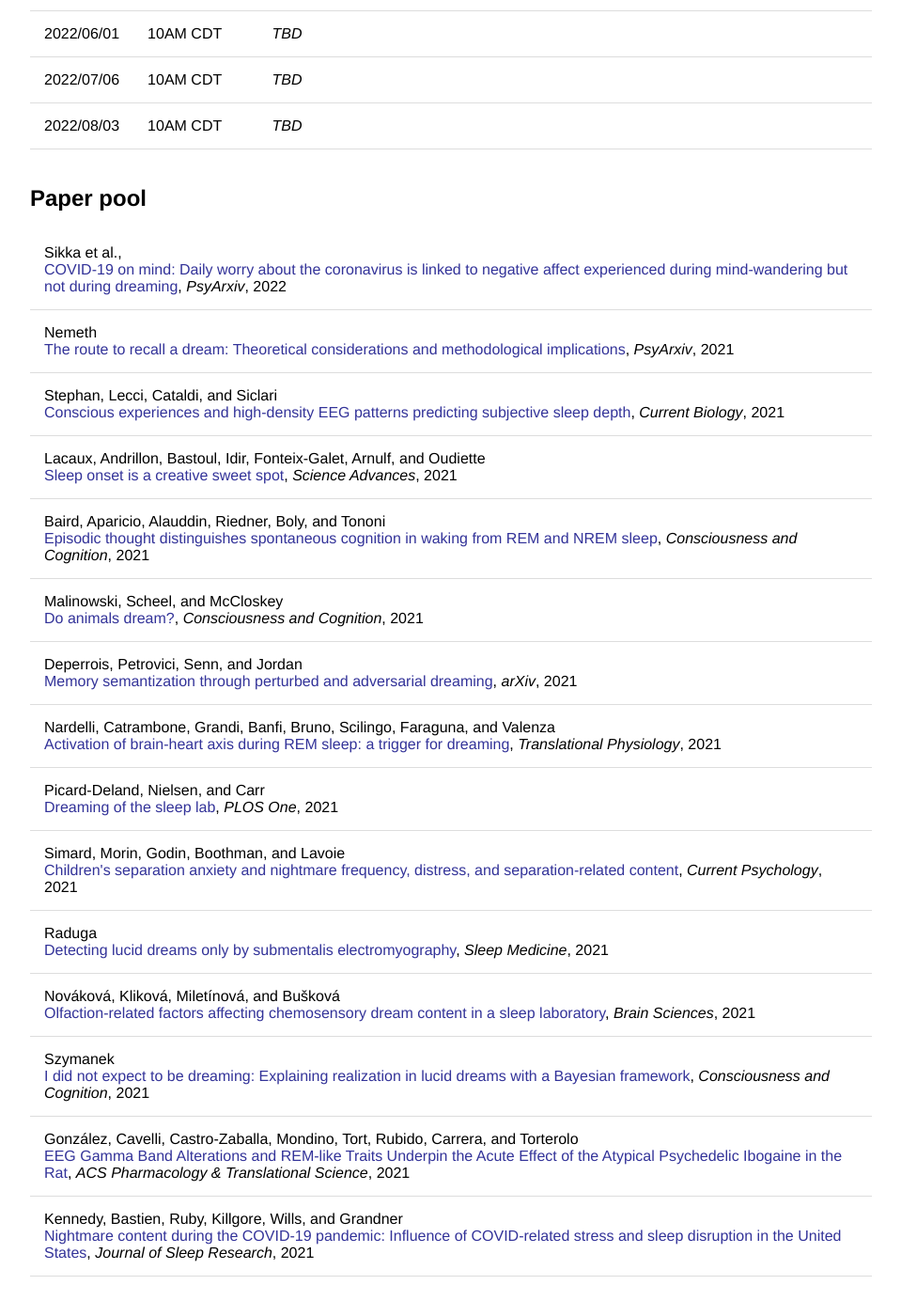
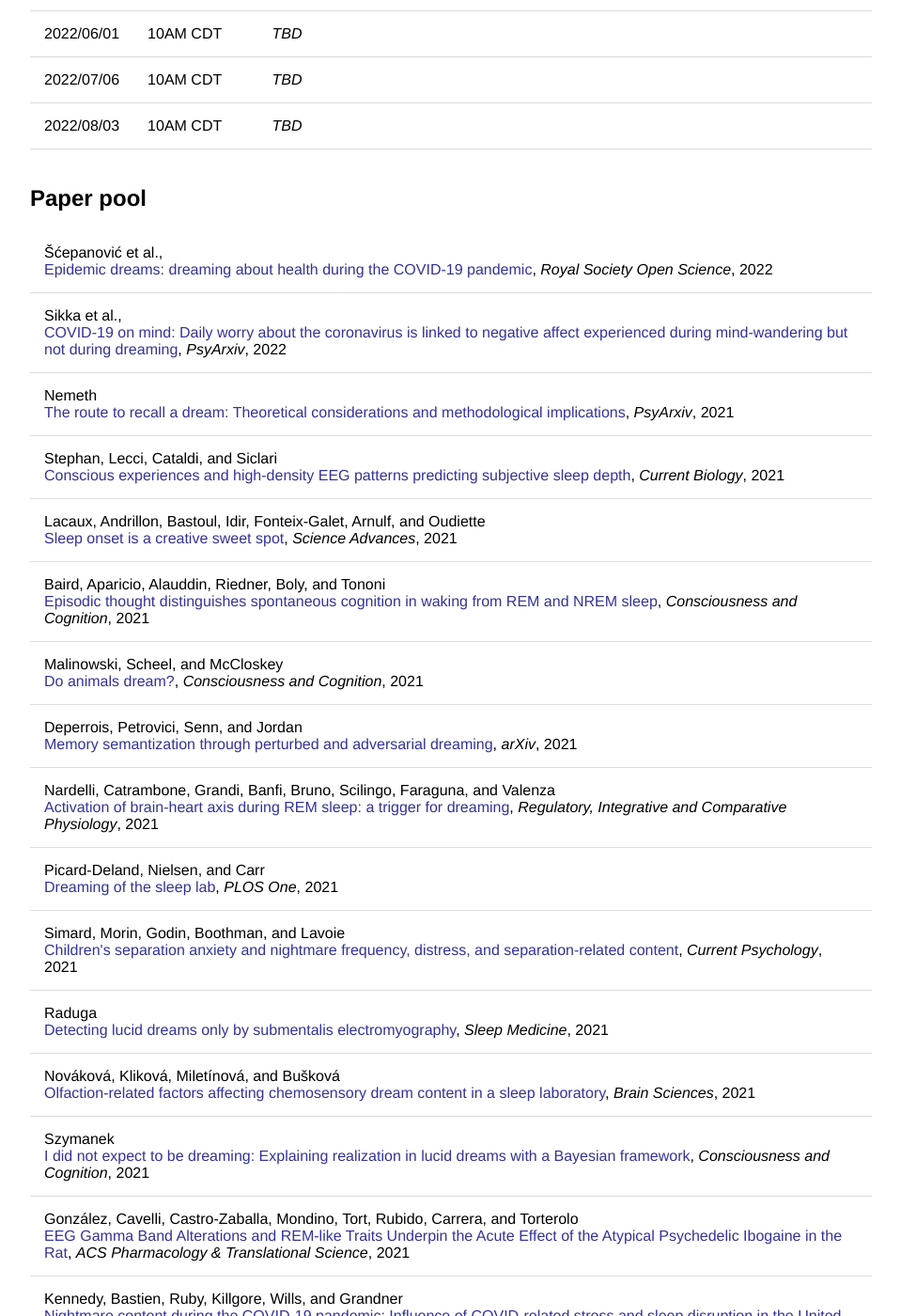
Before and after one commit to remrama/remrama.github.io, a Jekyll site: the page built from drrc/index.html, in a window 1280 px wide and 1400 px high, scrolled down 901 px. Shown: the whole window at 94% size, without its empty margins (160-1119 px from the left). Built offline with Jekyll 4.4.1, drawn with Linux system fonts in a browser that asks for light colours.

Commit message:
Update index.html

```diff
--- a/drrc/index.html
+++ b/drrc/index.html
@@ -76,6 +76,9 @@ title: DRRC
             <col span="1" style="width: 100%;">
         </colgroup>
         <tr>
+            <td>Šćepanović et al.,<br><a href="https://doi.org/10.1098/rsos.211080">Epidemic dreams: dreaming about health during the COVID-19 pandemic</a>, <i>Royal Society Open Science</i>, 2022</td>
+        </tr>
+        <tr>
             <td>Sikka et al.,<br><a href="https://doi.org/10.31234/osf.io/bk4tn">COVID-19 on mind: Daily worry about the coronavirus is linked to negative affect experienced during mind-wandering but not during dreaming</a>, <i>PsyArxiv</i>, 2022</td>
         </tr>
         <tr>
@@ -97,7 +100,7 @@ title: DRRC
             <td>Deperrois, Petrovici, Senn, and Jordan<br><a href="https://arxiv.org/abs/2109.04261">Memory semantization through perturbed and adversarial dreaming</a>, <i>arXiv</i>, 2021</td>
         </tr>
         <tr>
-            <td>Nardelli, Catrambone, Grandi, Banfi, Bruno, Scilingo, Faraguna, and Valenza<br><a href="https://doi.org/10.1152/ajpregu.00306.2020">Activation of brain-heart axis during REM sleep: a trigger for dreaming</a>, <i>Translational Physiology</i>, 2021</td>
+            <td>Nardelli, Catrambone, Grandi, Banfi, Bruno, Scilingo, Faraguna, and Valenza<br><a href="https://doi.org/10.1152/ajpregu.00306.2020">Activation of brain-heart axis during REM sleep: a trigger for dreaming</a>, <i>Regulatory, Integrative and Comparative Physiology</i>, 2021</td>
         </tr>
         <tr>
             <td>Picard-Deland, Nielsen, and Carr<br><a href="https://doi.org/10.1371/journal.pone.0257738">Dreaming of the sleep lab</a>, <i>PLOS One</i>, 2021</td>
```
